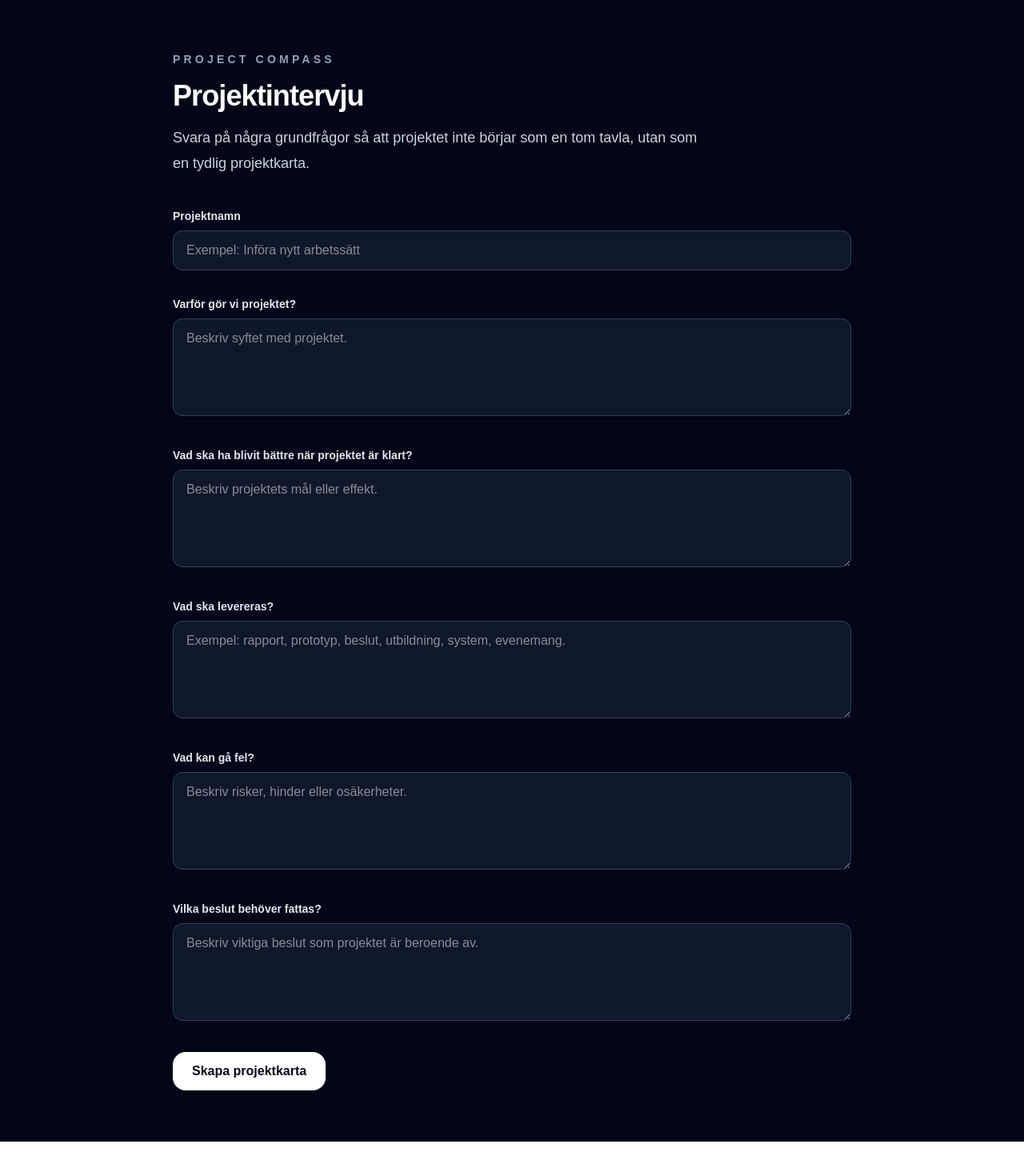
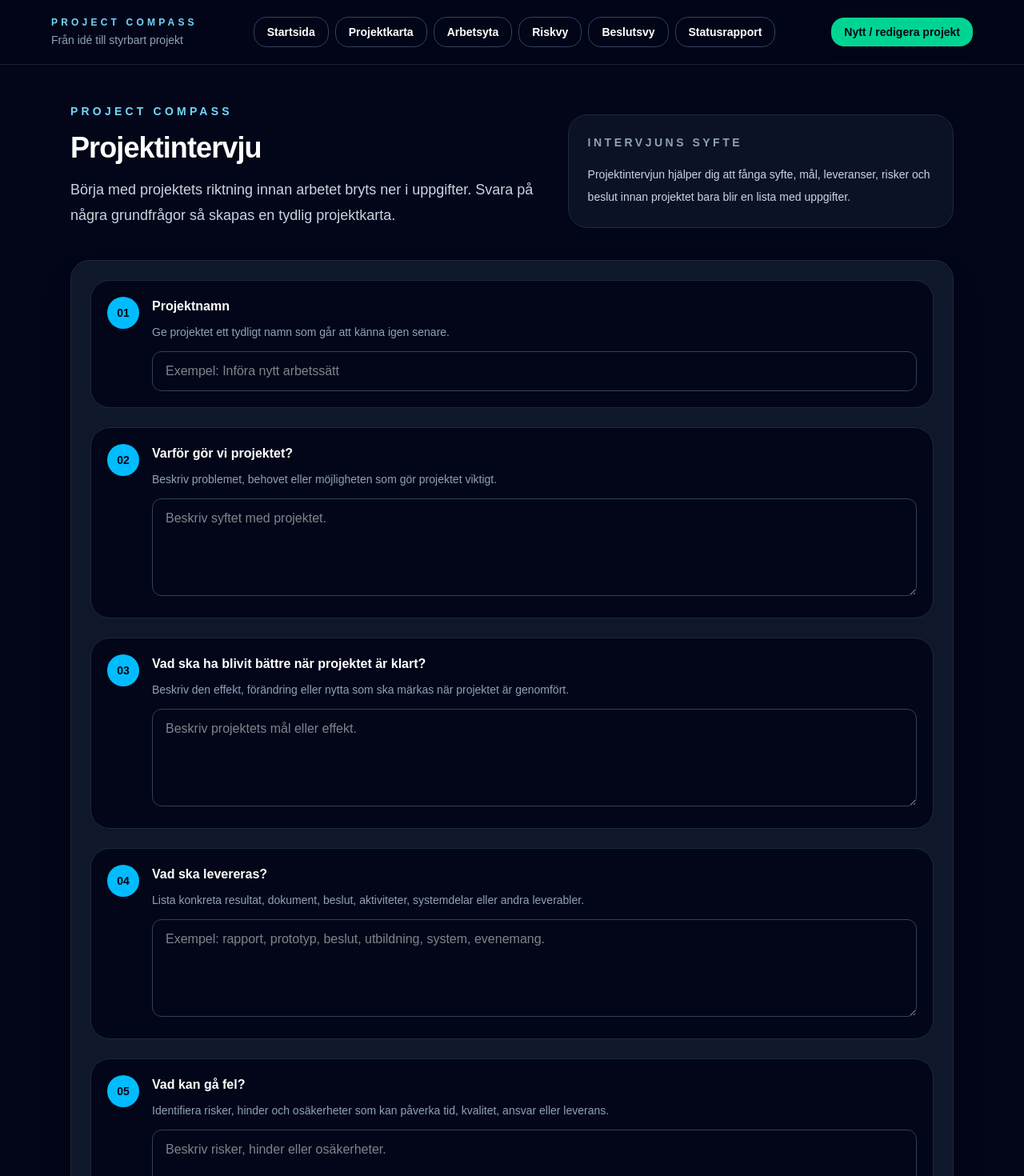
Before and after one commit to Zion8a/project-compass, a Next.js app: page /new-project in a window 1280 px wide. Shown: the top 1470 px of the page at 80% size. Before the commit the page ends 1427 px from the top, so only its background shows below. Built offline with nearby package versions, Linux system fonts and the light colour scheme.

Commit message:
Use shared header on project interview

```diff
--- a/src/app/new-project/page.tsx
+++ b/src/app/new-project/page.tsx
@@ -2,6 +2,7 @@
 
 import { useRouter } from "next/navigation";
 import { useState } from "react";
+import AppHeader from "../../components/AppHeader";
 
 type ProjectInterviewData = {
   projectName: string;
@@ -34,115 +35,203 @@ export default function NewProjectPage() {
   function handleSubmit(event: React.FormEvent<HTMLFormElement>) {
     event.preventDefault();
 
-    localStorage.setItem("project-compass-current-project", JSON.stringify(formData));
+    localStorage.setItem(
+      "project-compass-current-project",
+      JSON.stringify(formData),
+    );
 
     router.push("/project-map");
   }
 
   return (
     <main className="min-h-screen bg-slate-950 text-white">
-      <section className="mx-auto max-w-4xl px-6 py-16">
-        <p className="mb-4 text-sm font-semibold uppercase tracking-[0.3em] text-slate-400">
+      <AppHeader currentPage="new-project" />
+
+      <section className="mx-auto max-w-6xl px-6 py-12">
+        <div className="mb-10 grid gap-8 lg:grid-cols-[1.1fr_0.9fr] lg:items-end">
+          <div>
+            <p className="mb-4 text-sm font-semibold uppercase tracking-[0.3em] text-sky-300">
               Project Compass
             </p>
 
-        <h1 className="text-4xl font-bold tracking-tight">Projektintervju</h1>
+            <h1 className="text-4xl font-bold tracking-tight">
+              Projektintervju
+            </h1>
 
-        <p className="mt-4 max-w-2xl text-lg leading-8 text-slate-300">
-          Svara på några grundfrågor så att projektet inte börjar som en tom
-          tavla, utan som en tydlig projektkarta.
+            <p className="mt-4 max-w-3xl text-lg leading-8 text-slate-300">
+              Börja med projektets riktning innan arbetet bryts ner i uppgifter.
+              Svara på några grundfrågor så skapas en tydlig projektkarta.
+            </p>
+          </div>
+
+          <div className="rounded-3xl border border-slate-800 bg-slate-900/70 p-6">
+            <p className="text-sm font-semibold uppercase tracking-[0.25em] text-slate-400">
+              Intervjuns syfte
             </p>
 
-        <form onSubmit={handleSubmit} className="mt-10 space-y-8">
-          <div>
-            <label className="block text-sm font-semibold text-slate-200">
-              Projektnamn
-            </label>
+            <p className="mt-4 text-sm leading-7 text-slate-300">
+              Projektintervjun hjälper dig att fånga syfte, mål, leveranser,
+              risker och beslut innan projektet bara blir en lista med
+              uppgifter.
+            </p>
+          </div>
+        </div>
+
+        <form
+          onSubmit={handleSubmit}
+          className="rounded-3xl border border-slate-800 bg-slate-900 p-6 shadow-2xl"
+        >
+          <div className="grid gap-6">
+            <InterviewField
+              number="01"
+              title="Projektnamn"
+              helpText="Ge projektet ett tydligt namn som går att känna igen senare."
+            >
               <input
                 type="text"
                 value={formData.projectName}
-              onChange={(event) => updateField("projectName", event.target.value)}
+                onChange={(event) =>
+                  updateField("projectName", event.target.value)
+                }
                 placeholder="Exempel: Införa nytt arbetssätt"
-              className="mt-2 w-full rounded-xl border border-slate-700 bg-slate-900 px-4 py-3 text-white outline-none focus:border-white"
+                className="mt-3 w-full rounded-xl border border-slate-700 bg-slate-950 px-4 py-3 text-white outline-none focus:border-sky-300"
                 required
               />
-          </div>
+            </InterviewField>
 
-          <div>
-            <label className="block text-sm font-semibold text-slate-200">
-              Varför gör vi projektet?
-            </label>
+            <InterviewField
+              number="02"
+              title="Varför gör vi projektet?"
+              helpText="Beskriv problemet, behovet eller möjligheten som gör projektet viktigt."
+            >
               <textarea
                 value={formData.purpose}
                 onChange={(event) => updateField("purpose", event.target.value)}
                 placeholder="Beskriv syftet med projektet."
                 rows={4}
-              className="mt-2 w-full rounded-xl border border-slate-700 bg-slate-900 px-4 py-3 text-white outline-none focus:border-white"
+                className="mt-3 w-full rounded-xl border border-slate-700 bg-slate-950 px-4 py-3 text-white outline-none focus:border-sky-300"
                 required
               />
-          </div>
+            </InterviewField>
 
-          <div>
-            <label className="block text-sm font-semibold text-slate-200">
-              Vad ska ha blivit bättre när projektet är klart?
-            </label>
+            <InterviewField
+              number="03"
+              title="Vad ska ha blivit bättre när projektet är klart?"
+              helpText="Beskriv den effekt, förändring eller nytta som ska märkas när projektet är genomfört."
+            >
               <textarea
                 value={formData.goal}
                 onChange={(event) => updateField("goal", event.target.value)}
                 placeholder="Beskriv projektets mål eller effekt."
                 rows={4}
-              className="mt-2 w-full rounded-xl border border-slate-700 bg-slate-900 px-4 py-3 text-white outline-none focus:border-white"
+                className="mt-3 w-full rounded-xl border border-slate-700 bg-slate-950 px-4 py-3 text-white outline-none focus:border-sky-300"
                 required
               />
-          </div>
+            </InterviewField>
 
-          <div>
-            <label className="block text-sm font-semibold text-slate-200">
-              Vad ska levereras?
-            </label>
+            <InterviewField
+              number="04"
+              title="Vad ska levereras?"
+              helpText="Lista konkreta resultat, dokument, beslut, aktiviteter, systemdelar eller andra leverabler."
+            >
               <textarea
                 value={formData.deliverables}
-              onChange={(event) => updateField("deliverables", event.target.value)}
+                onChange={(event) =>
+                  updateField("deliverables", event.target.value)
+                }
                 placeholder="Exempel: rapport, prototyp, beslut, utbildning, system, evenemang."
                 rows={4}
-              className="mt-2 w-full rounded-xl border border-slate-700 bg-slate-900 px-4 py-3 text-white outline-none focus:border-white"
+                className="mt-3 w-full rounded-xl border border-slate-700 bg-slate-950 px-4 py-3 text-white outline-none focus:border-sky-300"
               />
-          </div>
+            </InterviewField>
 
-          <div>
-            <label className="block text-sm font-semibold text-slate-200">
-              Vad kan gå fel?
-            </label>
+            <InterviewField
+              number="05"
+              title="Vad kan gå fel?"
+              helpText="Identifiera risker, hinder och osäkerheter som kan påverka tid, kvalitet, ansvar eller leverans."
+            >
               <textarea
                 value={formData.risks}
                 onChange={(event) => updateField("risks", event.target.value)}
                 placeholder="Beskriv risker, hinder eller osäkerheter."
                 rows={4}
-              className="mt-2 w-full rounded-xl border border-slate-700 bg-slate-900 px-4 py-3 text-white outline-none focus:border-white"
+                className="mt-3 w-full rounded-xl border border-slate-700 bg-slate-950 px-4 py-3 text-white outline-none focus:border-sky-300"
               />
+            </InterviewField>
+
+            <InterviewField
+              number="06"
+              title="Vilka beslut behöver fattas?"
+              helpText="Beskriv viktiga beslut, vägval eller godkännanden som projektet är beroende av."
+            >
+              <textarea
+                value={formData.decisions}
+                onChange={(event) =>
+                  updateField("decisions", event.target.value)
+                }
+                placeholder="Beskriv viktiga beslut som projektet är beroende av."
+                rows={4}
+                className="mt-3 w-full rounded-xl border border-slate-700 bg-slate-950 px-4 py-3 text-white outline-none focus:border-sky-300"
+              />
+            </InterviewField>
           </div>
 
+          <div className="mt-8 rounded-3xl border border-emerald-500/30 bg-emerald-500/10 p-6">
+            <div className="flex flex-col gap-4 sm:flex-row sm:items-center sm:justify-between">
               <div>
-            <label className="block text-sm font-semibold text-slate-200">
-              Vilka beslut behöver fattas?
-            </label>
-            <textarea
-              value={formData.decisions}
-              onChange={(event) => updateField("decisions", event.target.value)}
-              placeholder="Beskriv viktiga beslut som projektet är beroende av."
-              rows={4}
-              className="mt-2 w-full rounded-xl border border-slate-700 bg-slate-900 px-4 py-3 text-white outline-none focus:border-white"
-            />
+                <p className="text-sm font-semibold uppercase tracking-[0.25em] text-emerald-300">
+                  Nästa steg
+                </p>
+
+                <p className="mt-2 max-w-2xl text-sm leading-6 text-slate-200">
+                  När intervjun sparas skapas projektkartan. Där får du en
+                  samlad överblick innan du går vidare till arbetsyta, risker,
+                  beslut och statusrapport.
+                </p>
               </div>
 
               <button
                 type="submit"
-            className="rounded-2xl bg-white px-6 py-3 font-semibold text-slate-950 shadow-lg hover:bg-slate-200"
+                className="w-fit rounded-2xl bg-white px-6 py-3 font-semibold text-slate-950 shadow-lg hover:bg-slate-200"
               >
                 Skapa projektkarta
               </button>
+            </div>
+          </div>
         </form>
       </section>
     </main>
   );
 }
+
+function InterviewField({
+  number,
+  title,
+  helpText,
+  children,
+}: {
+  number: string;
+  title: string;
+  helpText: string;
+  children: React.ReactNode;
+}) {
+  return (
+    <section className="rounded-3xl border border-slate-800 bg-slate-950 p-5">
+      <div className="flex gap-4">
+        <div className="flex h-10 w-10 shrink-0 items-center justify-center rounded-full bg-sky-400 text-sm font-bold text-slate-950">
+          {number}
+        </div>
+
+        <div className="w-full">
+          <label className="block text-base font-semibold text-white">
+            {title}
+          </label>
+
+          <p className="mt-2 text-sm leading-6 text-slate-400">{helpText}</p>
+
+          {children}
+        </div>
+      </div>
+    </section>
+  );
+}
```
Lines whose indentation alone changed are shown as unchanged.
